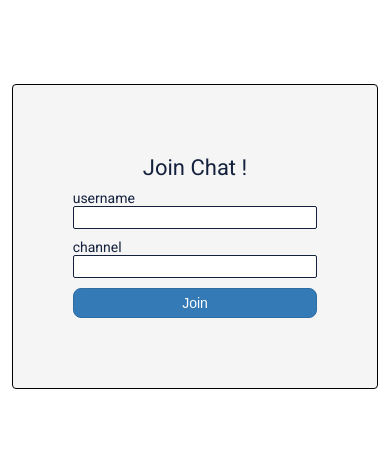
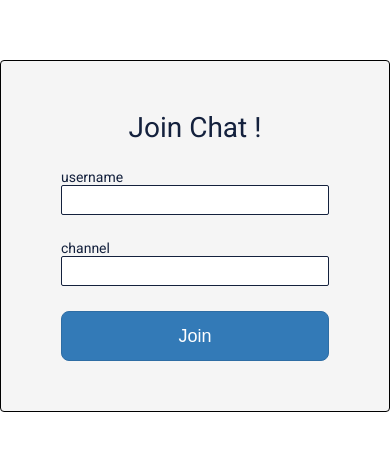
Before and after one commit to LavrL/webChatApp-JS, a website: page public/index.html in a window 390 px wide. Shown: the part 186-636 px from the top of the page. Drawn offline with Linux system fonts and the light colour scheme.

Commit message:
refactored chat style

```diff
--- a/public/css/front.css
+++ b/public/css/front.css
@@ -25,7 +25,6 @@ body {
     padding: 70px 60px;
     border: 1px solid black;
     background-color: #f5f5f5;
-    ;
     border-radius: 4px;
     display: flex;
     justify-content: center;
@@ -84,3 +83,24 @@ body {
     border: 1px solid #2e6da4;
     background-color: #337ab7;
 }
+
+@media only screen and (max-width: 600px) {
+
+    .input-form {
+        width: 100%;
+        padding: 50px 60px;
+    }
+    .input-form__title_big {
+        font-size: 28px;
+    }
+    .input-form__field {
+        margin-top: 25px;
+    }
+    .input-form__text-input {
+        height: 30px;
+    }
+    .input-form__button {
+        height: 50px;
+        font-size: 18px;
+    }
+}
--- a/public/css/style.css
+++ b/public/css/style.css
@@ -6,6 +6,7 @@
 
 body {
     font: 16px 'Roboto';
+    overflow: hidden;
 }
 
 .container {
@@ -21,6 +22,12 @@ body {
 .avatar {
     width: 30%;
     border: 1px solid black;
+    display: flex;
+    justify-content: center;
+    align-items: center;
+}
+.avatar .avatar-foto {
+    margin-right: 10px;
 }
 .room {
     width: 70%;
@@ -43,32 +50,35 @@ body {
     position: relative;
 }
 
-form {
+.input-form {
     position: absolute;
     background: lightgray;
     padding: 3px;
-    bottom: 39px;
+    bottom: 30px;
     width: 100%;
 }
 
-form input {
+.input-form input {
     border: 0;
     padding: 10px;
     width: 90%;
-    /* margin-right: .5%; */
+    outline: none;
 }
 
-form button {
+.input-form button {
     width: 9%;
     background: white;
     border: none;
     padding: 10px;
+    cursor: pointer;
+    outline: none;
 }
 
 #messages {
     list-style-type: none;
     margin: 0;
     padding: 0;
+    margin-bottom: 40px
 }
 
 #messages li {
@@ -78,7 +88,3 @@ form button {
 #messages li:nth-child(odd) {
     background: #eee;
 }
-
-#messages {
-    margin-bottom: 40px
-}
--- a/public/index.html
+++ b/public/index.html
@@ -2,6 +2,8 @@
 <html lang="en">
 
 <head>
+  <meta name="viewport" content="width=device-width, initial-scale=1">
+  <meta charset="UTF-8">
   <title>Web Chat App on JS</title>
   <link rel="shortcut icon" href="#">
   <link rel="stylesheet" type="text/css" href="css/front.css" />
--- a/public/scripts/script.js
+++ b/public/scripts/script.js
@@ -5,7 +5,11 @@ var room = parseSubmitRequest("room") || 'No Room Selected';
 $(function () {
     var socket = io();
     $('form').submit(function () {
-        socket.emit('chat message', { msg: $('#m').val(), room: room });
+        socket.emit('chat message', {
+            msg: $('#m').val(),
+            room: room
+        });
+
         $('#m').val('');
         return false;
     });
```
Also changed, not shown: public/chat.html (+11 -3 lines).
